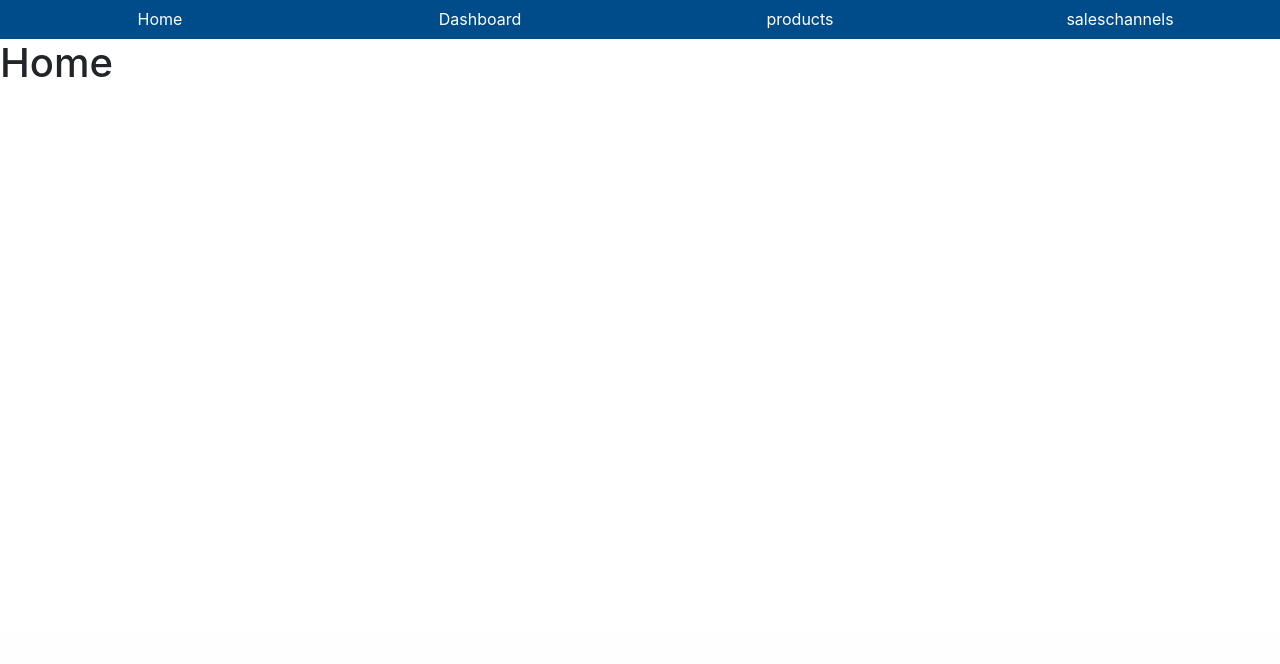
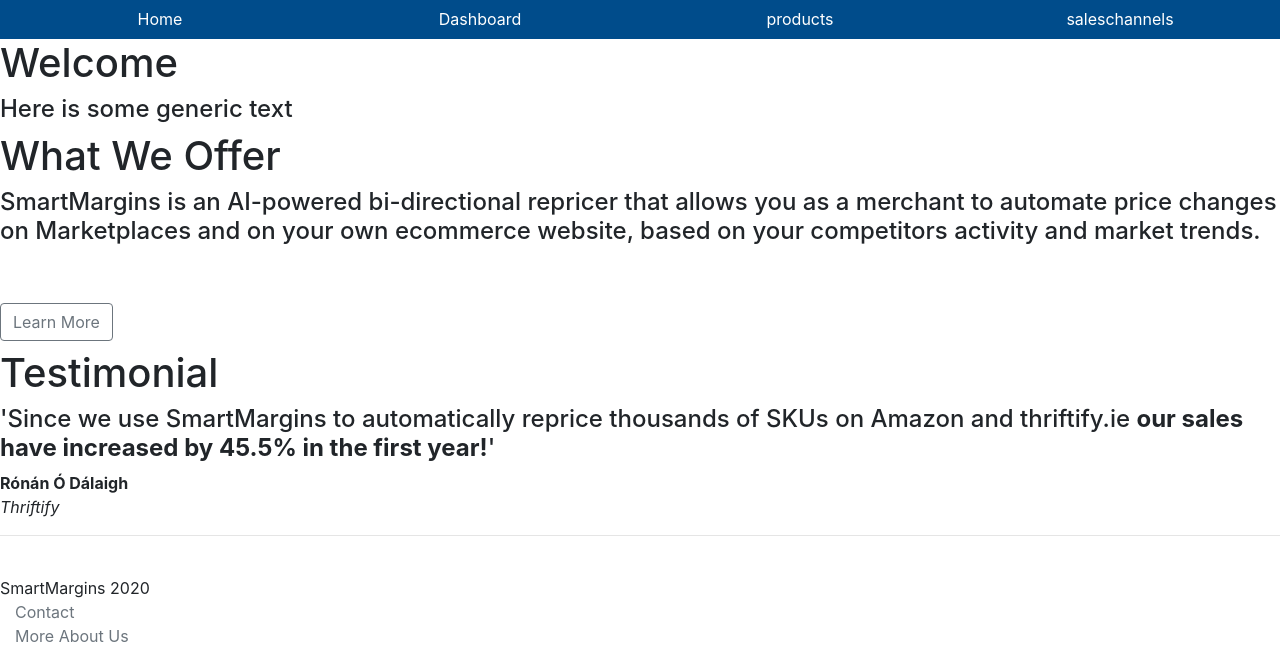
Before and after one commit to Escudero5/Smartmargins, a Django app: page / in a window 1280 px wide. Shown: the part 166-830 px from the top of the page. Before the commit the page ends 243 px from the top, so only its background shows below. Run offline with Django 3.2, Linux system fonts and the light colour scheme; some libraries are stand-ins or nearby versions; grey boxes are pictures that could not be loaded.

Commit message:
'updated_account_details_and_home'

```diff
--- a/smartmargins/paginaWeb/templates/paginaWeb/base.html
+++ b/smartmargins/paginaWeb/templates/paginaWeb/base.html
@@ -12,6 +12,7 @@
 
     <!-- Styles -->
     <link href = "{% static 'paginaWeb/css/gestion.css' %}" rel = "stylesheet">
+    <link href = "{% static 'paginaWeb/css/antoncss.css' %}" rel = "stylesheet">
 
     <title> Smartmargins </title>
 
@@ -19,7 +20,15 @@
 
 
   <body>
-
+    <!--<div class="d-flex flex-column flex-md-row align-items-center p-3 px-md-4 mb-3 bg-white border-bottom box-shadow">
+         <h5 class="my-0 mr-md-auto font-weight-normal">Smart Margins</h5>
+         <nav class="my-2 my-md-0 mr-md-3">
+           <a class="p-2 text-dark" href="#">Products</a>
+           <a class="p-2 text-dark" href="#">About Us</a>
+           <a class="p-2 text-dark" href="#">Support</a>
+         </nav>
+         <a class="btn btn-outline-primary" href="#">Sign up</a>
+    </div>-->
 
     <div class="titulo  bordeTitulo">
         <div class="row">
@@ -27,9 +36,7 @@
         </div>
     </div>
 
-
-
-    <div class="container-fluid  bordebarra">
+  <div class="container-fluid  bordebarra">
         <div class="row">
 
                 <div class="col-12 col-xl-3 mt-2 mb-2"> <center><a class=text-white href= {% url 'home' %}   >Home</a></center>  </div>
--- a/smartmargins/paginaWeb/templates/paginaWeb/home.html
+++ b/smartmargins/paginaWeb/templates/paginaWeb/home.html
@@ -2,7 +2,75 @@
 {% load static  %}
 
 {% block content %}
+<div class = 'my_super'>
 
-<h1>Home</h1>
+<!--style = 'color: #006600' -->
+
+<div class = 'my_welcome_container'>
+  <div class = 'my_top_container'>
+    <h1 class = 'my_title'>Welcome</h1>
+   </div>
+   <div class = 'my_bottom_container'>
+     <div>
+     <h4  class = 'my_desc'>Here is some generic text
+
+     </h4>
+
+     </div>
+   </div>
+</div>
+
+   <div class = 'my_container'>
+     <div class = 'my_top_container'>
+       <h1 class = 'my_title'>What We Offer</h1>
+      </div>
+      <div class = 'my_bottom_container'>
+        <div>
+        <h4  class = 'my_desc'>SmartMargins is an AI-powered bi-directional repricer
+          that allows you as a merchant to automate price changes on Marketplaces
+          and on your own ecommerce website, based on your competitors activity and market trends.
+          <br><br><br>
+          <a class="btn btn-outline-secondary" href="#">Learn More</a>
+        </h4>
+
+        </div>
+      </div>
+   </div>
+ <!--style = 'color: #ffb3d9'-->
+   <div class = 'my_testimony_container'>
+     <div class = 'my_top_container'>
+       <h1 class = 'my_title'>Testimonial</h1>
+      </div>
+      <div class = 'my_bottom_container'>
+        <div class = 'my_desc'>
+          <div>
+            <h4 class = 'my_testimony'>'Since we use SmartMargins to automatically reprice thousands of SKUs
+            on Amazon and thriftify.ie <b>our sales have increased by 45.5% in the first year!</b>'
+           </h4>
+           <b class = 'my_testimony_client'>Rónán Ó Dálaigh</b><br>
+           <i class = 'my_testimony_client'>Thriftify</i>
+         </div>
+      </div>
+   </div>
+
+</div>
+<hr>
+<br>
+<footer>
+  <div>SmartMargins 2020
+
+  </div>
+
+  <div class="col-6 col-md">
+
+         <ul class="list-unstyled text-small">
+           <li><a class="text-muted" href="#">Contact</a></li>
+           <li><a class="text-muted" href="#">More About Us</a></li>
+         </ul>
+       </div>
+       <div class="col-6 col-md">
+
+</footer>
+
 
 {% endblock %}
```
Also changed, not shown: smartmargins/paginaWeb/templates/paginaWeb/accountdetails.html (+52 -1 lines), smartmargins/paginaWeb/templates/paginaWeb/plansandprices.html (+10 -5 lines), smartmargins/db.sqlite3.
